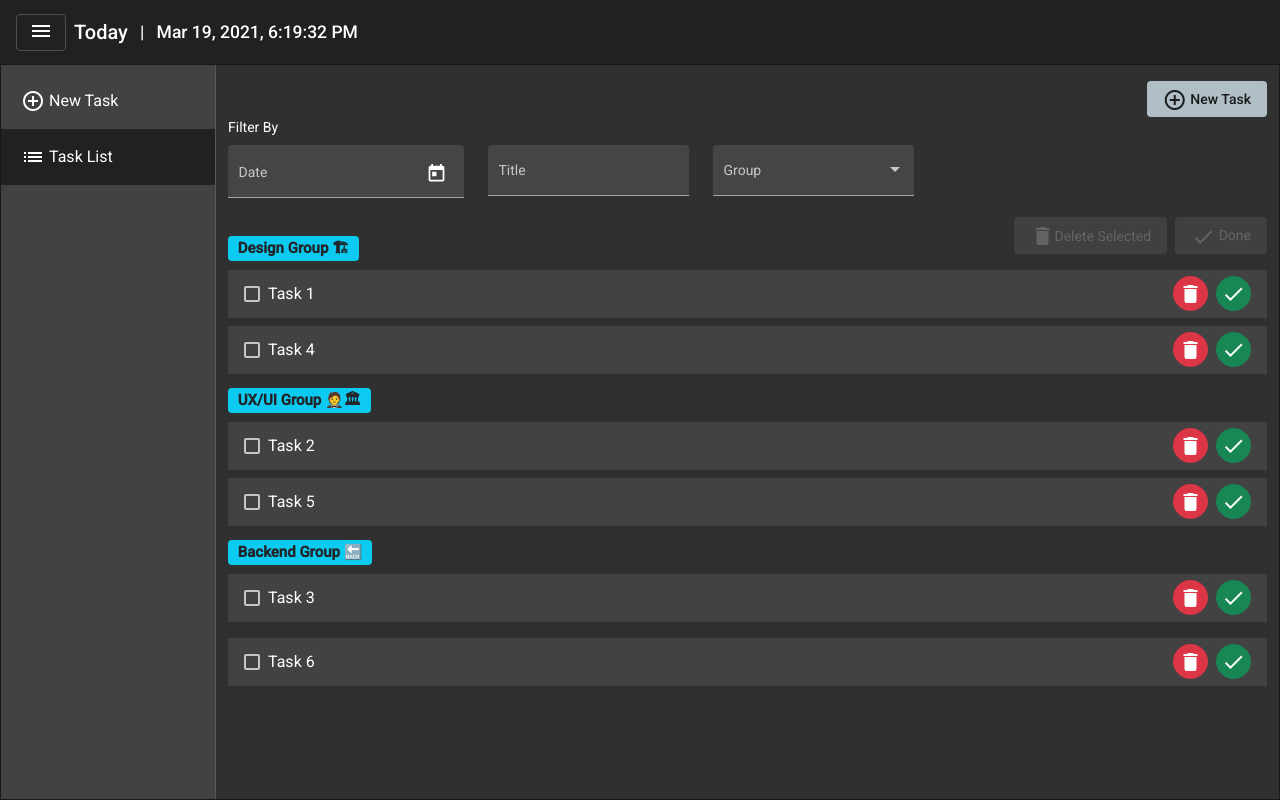
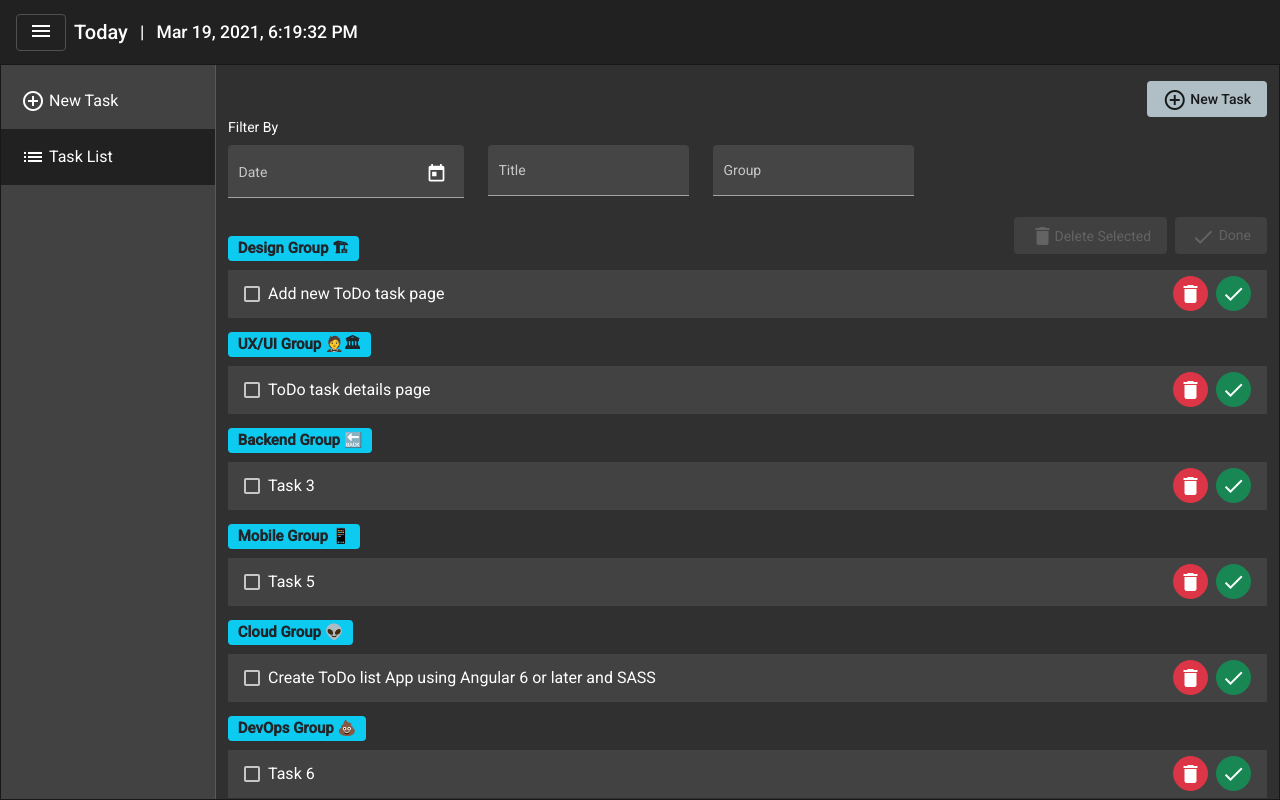
Before and after one commit to minajacob/ToDo_List_App, an Angular app: page /app/list/all in a window 1280 px wide. Built offline with nearby package versions, Linux system fonts and the light colour scheme.

Commit message:
refs Handle ToDo List page actions done/ delete - handle filter

```diff
--- a/src/app/modules/controls/controls.module.ts
+++ b/src/app/modules/controls/controls.module.ts
@@ -13,6 +13,7 @@ import { MatButtonModule } from '@angular/material/button';
 import { MatCheckboxModule } from '@angular/material/checkbox';
 import { MatRadioModule } from '@angular/material/radio';
 import { MatSnackBarModule } from '@angular/material/snack-bar';
+import { MatAutocompleteModule } from '@angular/material/autocomplete';
 
 const components = [
   MatSidenavModule,
@@ -28,7 +29,8 @@ const components = [
   MatButtonModule,
   MatCheckboxModule,
   MatRadioModule,
-  MatSnackBarModule
+  MatSnackBarModule,
+  MatAutocompleteModule
 ]
 
 @NgModule({
--- a/src/app/modules/core/groups.service.ts
+++ b/src/app/modules/core/groups.service.ts
@@ -13,6 +13,8 @@ export class GroupsService {
     {id: 2 , name : "UX/UI Group 🤵🏛"},
     {id: 3 , name : "Backend Group 🔙"},
     {id: 4 , name : "Mobile Group 📱"},
+    {id: 5 , name : "Cloud Group 👽"},
+    {id: 6 , name : "DevOps Group 💩"},
   ]
 
   constructor(private httpClient: HttpClient) { }
--- a/src/app/modules/core/tasks.service.ts
+++ b/src/app/modules/core/tasks.service.ts
@@ -10,18 +10,18 @@ import { ITask, Priority } from "./todo.model";
 export class TasksService {
 
     tasks: ITask[] = [
-        { id: 1, name: "Task 1", created: Date.now(), deleted: false, dueDate: new Date("03/20/2021"), done: false, groupId: 1, priority: Priority.Low },
-        { id: 2, name: "Task 2", created: Date.now(), deleted: false, dueDate: new Date("03/10/2021"), done: false, groupId: 2, priority: Priority.High },
+        { id: 1, name: "Add new ToDo task page", created: Date.now(), deleted: false, dueDate: new Date("03/20/2021"), done: false, groupId: 1, priority: Priority.Low },
+        { id: 2, name: "ToDo task details page", created: Date.now(), deleted: false, dueDate: new Date("03/10/2021"), done: false, groupId: 2, priority: Priority.High },
         { id: 3, name: "Task 3", created: Date.now(), deleted: false, dueDate: new Date("03/15/2021"), done: false, groupId: 3, priority: Priority.Normal },
-        { id: 4, name: "Task 4", created: Date.now(), deleted: false, dueDate: new Date("03/22/2021"), done: false, groupId: 1, priority: Priority.Low },
-        { id: 5, name: "Task 5", created: Date.now(), deleted: false, dueDate: new Date("03/03/2021"), done: false, groupId: 2, priority: Priority.Normal },
+        { id: 4, name: "Create ToDo list App using Angular 6 or later and SASS", created: Date.now(), deleted: false, dueDate: new Date("03/22/2021"), done: false, groupId: 5, priority: Priority.Low },
+        { id: 5, name: "Task 5", created: Date.now(), deleted: false, dueDate: new Date("03/03/2021"), done: false, groupId: 4, priority: Priority.Normal },
         { id: 6, name: "Task 6", created: Date.now(), deleted: false, dueDate: new Date("02/20/2021"), done: false, groupId: 6, priority: Priority.High }
     ];
 
     constructor(private httpClient: HttpClient) { }
 
     get(): Observable<ITask[]> {
-        return of(this.tasks)
+        return of(this.tasks.filter(t => !t.deleted))
     }
 
     getById(id: number): Observable<ITask | undefined> {
--- a/src/app/modules/core/todo.model.ts
+++ b/src/app/modules/core/todo.model.ts
@@ -1,3 +1,4 @@
+import { Observable } from "rxjs";
 
 export enum Priority {
     Low = 1,
@@ -25,4 +26,9 @@ export interface ITodoList {
     tasks : ITask[];
     groups: IGroup[];
     selectedTasks: number[];
+    filter: {
+        title: string;
+        date: any;
+        groupName: string;
+    }
 }
--- a/src/app/modules/todo-list/components/todo-list.component.html
+++ b/src/app/modules/todo-list/components/todo-list.component.html
@@ -1,6 +1,6 @@
 <div class="row mt-3">
     <div class="d-flex justify-content-end">
-        <button mat-flat-button type="button" color="accent">
+        <button mat-flat-button routerLink="/app/new" type="button" color="accent">
             <mat-icon mat-list-icon>add_circle_outline</mat-icon> New Task
         </button>
     </div>
@@ -11,7 +11,7 @@
             <div class="col">
                 <mat-form-field appearance="fill">
                     <mat-label>Date</mat-label>
-                    <input matInput [matDatepicker]="picker">
+                    <input matInput [matDatepicker]="picker" [(ngModel)]="model.filter.date">
                     <mat-datepicker-toggle matSuffix [for]="picker"></mat-datepicker-toggle>
                     <mat-datepicker #picker></mat-datepicker>
                 </mat-form-field>
@@ -20,19 +20,20 @@
             <div class="col">
                 <mat-form-field appearance="fill">
                     <mat-label>Title</mat-label>
-                    <input matInput >
+                    <input matInput  [(ngModel)]="model.filter.title">
                   </mat-form-field>
             </div>
 
             <div class="col">
-                <mat-form-field appearance="fill">
+                <mat-form-field  appearance="fill">
                     <mat-label>Group</mat-label>
-                    <mat-select>
-                      <mat-option *ngFor="let food of [1,2,3,4,5,6]" [value]="food">
-                        {{food}}
-                      </mat-option>
-                    </mat-select>
-                  </mat-form-field>
+                    <input type="text" placeholder="Group" matInput #groupCtrl [(ngModel)]="model.filter.groupName" [matAutocomplete]="auto">
+                    <mat-autocomplete autoActiveFirstOption #auto="matAutocomplete">
+                        <mat-option *ngFor="let group of filteredGroups(groupCtrl.value); trackBy: trackByGroups" [value]="group.name">
+                            {{group.name}}
+                        </mat-option>
+                    </mat-autocomplete>
+                </mat-form-field>
             </div>
         </div>
     </div>
@@ -45,7 +46,7 @@
             <mat-icon>done</mat-icon> Done
         </button>
     </div>
-    <div *ngFor="let group of (model.tasks | groupBy: ['groupId'])">
+    <div *ngFor="let group of (filteredTasks | groupBy: ['groupId']); trackBy: trackByTasksFn">
         <h2 class="mb-0">
             <div>
                 <span class="badge bg-info text-dark">{{ getGroupName(group.groupId) }}</span>
@@ -59,7 +60,7 @@
                     <button type="button" class="me-2 rounded-circle action btn btn-danger btn-sm" (click)="deleteTask($event, task)" >
                         <mat-icon>delete</mat-icon>
                     </button>
-                    <button type="button" class="rounded-circle action btn btn-success btn-sm"  (click)="doneTask($event, task)" >
+                    <button type="button" class="rounded-circle action btn btn-success btn-sm" [hidden]="task.done"  (click)="doneTask($event, task)" >
                         <mat-icon>done</mat-icon>
                     </button>
                 </div>
--- a/src/app/modules/todo-list/components/todo-list.component.ts
+++ b/src/app/modules/todo-list/components/todo-list.component.ts
@@ -1,8 +1,11 @@
-import { Component, OnInit } from '@angular/core';
+import { AfterViewInit, Component, OnInit, ViewChild } from '@angular/core';
+import { MatInput } from '@angular/material/input';
 import { Router } from '@angular/router';
+import { Observable } from 'rxjs';
+import { map, startWith } from 'rxjs/operators';
 import { GroupsService } from '../../core/groups.service';
 import { TasksService } from '../../core/tasks.service';
-import { ITask, ITodoList } from '../../core/todo.model';
+import { IGroup, ITask, ITodoList } from '../../core/todo.model';
 
 @Component({
   selector: 'app-todo-list',
@@ -19,7 +22,12 @@ export class TodoListComponent implements OnInit {
     this.model = {
       tasks: [],
       groups: [],
-      selectedTasks: []
+      selectedTasks: [],
+      filter: {
+        date: null,
+        groupName: '',
+        title: ''
+      }
     }
 
     this.tasksSvc.get().subscribe(tasks => {
@@ -29,6 +37,14 @@ export class TodoListComponent implements OnInit {
     this.groupsSvc.getAll().subscribe(groups => {
       this.model.groups = groups;
     });
+  }
+
+  filteredGroups(value: string){
+    return this.model.groups.filter(g => g.name.toLowerCase().indexOf(value.toLowerCase()) >  -1);
+  }
+
+  trackByGroups(item: any) {
+    return item.id;
   }
 
   taskClick(e: Event, task: ITask) {
@@ -54,11 +70,46 @@ export class TodoListComponent implements OnInit {
   deleteTask(e: Event, task: ITask) {
     // Stop Event bubbling
     e.stopPropagation();
+    this.tasksSvc.update({ ...task, deleted: true }).subscribe(res => {
+      this.model.tasks = this.model.tasks.filter(t => t.id !== task.id);
+      this.model.selectedTasks = [];
+    })
   }
 
   doneTask(e: Event, task: ITask) {
     // Stop Event bubbling
     e.stopPropagation();
+    this.tasksSvc.update({ ...task, done: true }).subscribe(res => {
+      task.done = true;
+      // this.model.selectedTasks = [];
+      // this.model.tasks = this.model.tasks.filter(t => t.id !== task.id);
+    })
+  }
+
+  get filteredTasks() {
+    // Get groups Ids for filter groups by id
+    let groupsIds = this.filteredGroups(this.model.filter.groupName).map(g => g.id);
+
+    return this.model.tasks.filter(t => {
+      if (groupsIds.length > 0 && !groupsIds.includes(t.groupId)) {
+        return false
+      }
+
+      if (this.model.filter.title && t.name.toLowerCase().indexOf(this.model.filter.title.toLowerCase()) === -1) {
+        return false
+      }
+
+      if (this.model.filter.date && (+new Date(t.dueDate)) != (+new Date(this.model.filter.date))) {
+        return false
+      }
+
+      return true
+    })
+
+  }
+
+  trackByTasksFn(group: any){
+    return group;
   }
 
 }
--- a/src/app/modules/todo-list/todo-list.module.ts
+++ b/src/app/modules/todo-list/todo-list.module.ts
@@ -6,6 +6,7 @@ import { ControlsModule } from '../controls/controls.module';
 import { CoreModule } from '../core/core.module';
 import { TodoManagementModule } from '../todo-management/todo-management.module';
 import { TodoManagementComponent } from '../todo-management/todo-management.component';
+import { FormsModule } from '@angular/forms';
 
 
 const routes: Routes = [
@@ -22,6 +23,7 @@ const routes: Routes = [
     RouterModule.forChild(routes),
     ControlsModule,
     CoreModule,
+    FormsModule,
     TodoManagementModule
   ],
   exports: [RouterModule]
--- a/src/app/modules/todo-management/todo-management.component.html
+++ b/src/app/modules/todo-management/todo-management.component.html
@@ -44,8 +44,8 @@
                 <mat-form-field class="w-100">
                     <mat-label>Group</mat-label>
                     <mat-select formControlName="groupId" >
-                        <mat-option *ngFor="let food of [1,2,3,4,5,6]" [value]="food">
-                            {{food}}
+                        <mat-option *ngFor="let group of model.groups" [value]="group.id">
+                            {{group.name}}
                         </mat-option>
                     </mat-select>
                     <mat-error *ngIf="groupIdCtrl?.hasError('required')">
--- a/src/app/modules/todo-management/todo-management.component.ts
+++ b/src/app/modules/todo-management/todo-management.component.ts
@@ -2,6 +2,7 @@ import { Component, OnInit } from '@angular/core';
 import { FormBuilder, Validators } from '@angular/forms';
 import { MatSnackBar } from '@angular/material/snack-bar';
 import { ActivatedRoute, Router } from '@angular/router';
+import { GroupsService } from '../core/groups.service';
 import { TasksService } from '../core/tasks.service';
 import { Priority } from '../core/todo.model';
 import { ITodoManageModel } from './todo-management.model';
@@ -15,7 +16,8 @@ export class TodoManagementComponent implements OnInit {
 
   model: ITodoManageModel;
 
-  constructor(private fb: FormBuilder, private tasksSvc: TasksService, private snackBar: MatSnackBar, private activatedRoute: ActivatedRoute, private router: Router) {
+  constructor(private fb: FormBuilder, private tasksSvc: TasksService, private snackBar: MatSnackBar, private activatedRoute: ActivatedRoute,
+    private router: Router, private groupsSvc: GroupsService) {
     this.model = {
       newTaskForm: this.fb.group({
         name: ['', Validators.required],
@@ -25,7 +27,8 @@ export class TodoManagementComponent implements OnInit {
       }),
       addMode: false,
       viewMode: false,
-      editMode: false
+      editMode: false,
+      groups: []
     }
   }
 
@@ -41,6 +44,11 @@ export class TodoManagementComponent implements OnInit {
     } else {
       this.model.addMode = true;
     }
+
+    // Get all groups
+    this.groupsSvc.getAll().subscribe(groups => {
+      this.model.groups = groups;
+    })
   }
 
   get taskId() {
@@ -107,6 +115,7 @@ export class TodoManagementComponent implements OnInit {
     this.tasksSvc.update({id: this.taskId, ...this.model.newTaskForm.value}).subscribe(res => {
       if (res) {
         this.snackBar.open("Task updated successfully 😀", "close", { duration: 2000 });
+        this.router.navigate([`app/list/view/${this.taskId}`]);
       } else {
         this.snackBar.open("Task not updated successfully 😨", "close", { duration: 2000 });
       }
--- a/src/app/modules/todo-management/todo-management.model.ts
+++ b/src/app/modules/todo-management/todo-management.model.ts
@@ -1,8 +1,10 @@
 import { FormGroup } from "@angular/forms";
+import { IGroup } from "../core/todo.model";
 
 export interface ITodoManageModel {
     newTaskForm: FormGroup,
     viewMode: boolean;
     addMode: boolean;
     editMode: boolean;
+    groups: IGroup[];
 }
```
